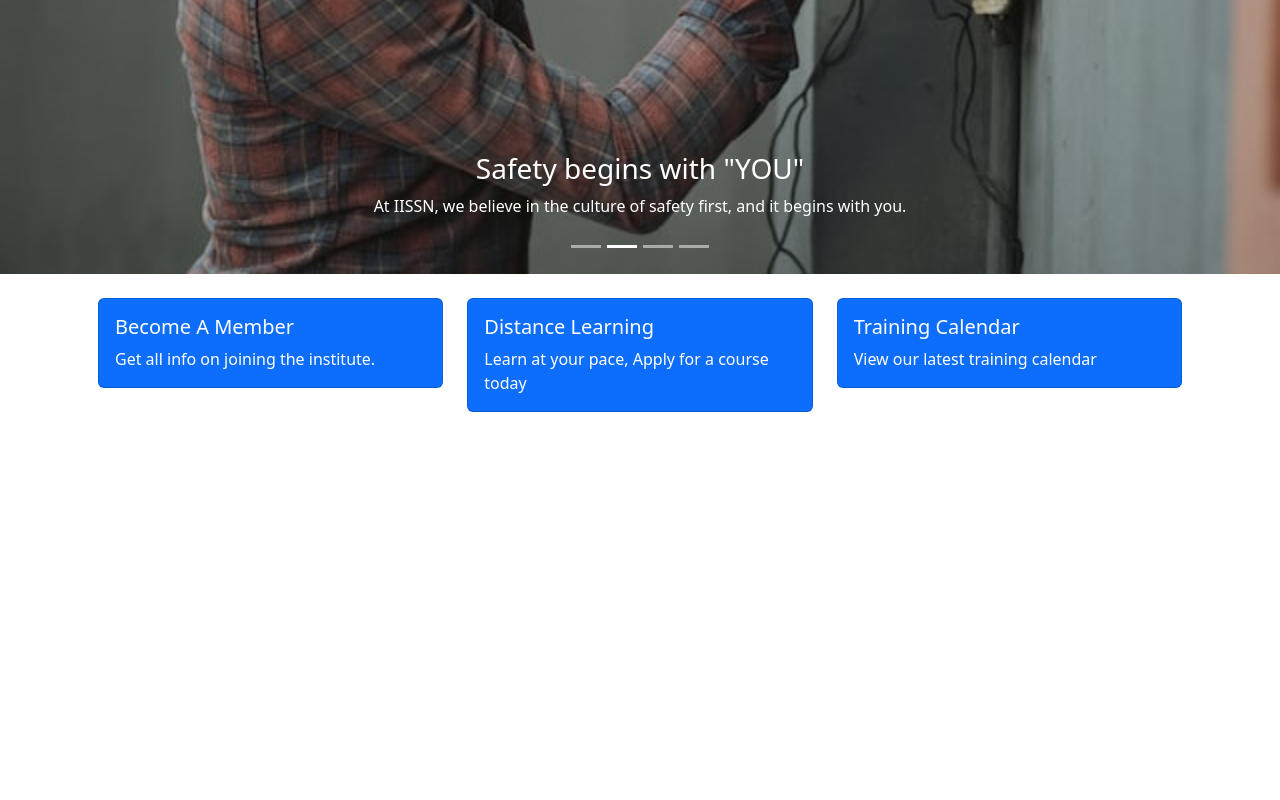
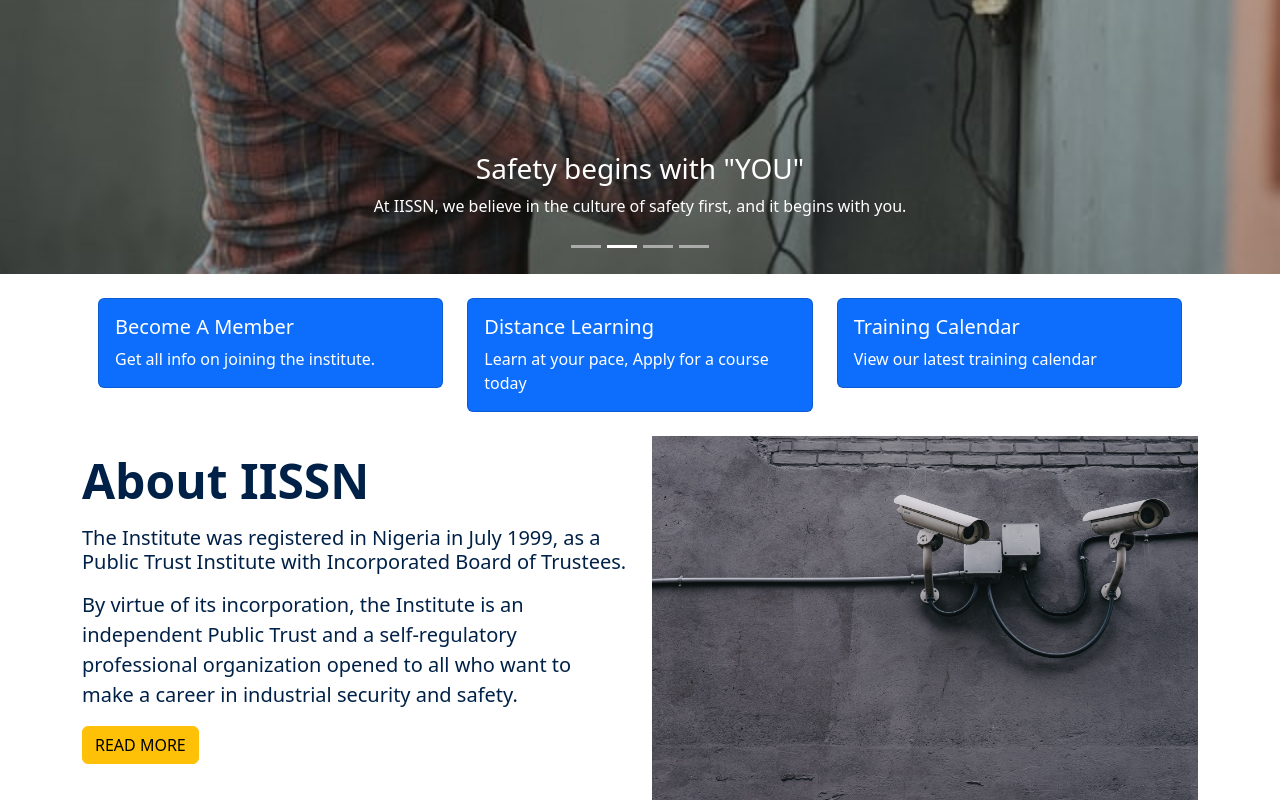
Before and after one commit to nsilva1/iissn, a React (Create React App) app: page / in a window 1280 px wide. Shown: the part 692-1492 px from the top of the page. Before the commit the page ends 1128 px from the top, so only its background shows below. Built offline with nearby package versions, Linux system fonts and the light colour scheme.

Commit message:
short about on home page completed

```diff
--- a/src/App.css
+++ b/src/App.css
@@ -22,4 +22,8 @@
   		margin-left: auto;
   		margin-right: auto;
 	}
+
+	.about-image {
+		display: none;
+	}
 }
--- a/src/components/pages/home/HomePage.js
+++ b/src/components/pages/home/HomePage.js
@@ -1,6 +1,7 @@
 import React from "react";
 import { Container } from "react-bootstrap";
 import Services from "./Services";
+import ShortAbout from "./ShortAbout";
 import TopCarousel from "./TopCarousel";
 
 const HomePage = () => {
@@ -14,6 +15,11 @@
           <Services />
         </Container>
       </div>
+      <div>
+        <Container>
+          <ShortAbout />
+        </Container>
+      </div>
     </>
   );
 };
--- /dev/null
+++ b/src/components/pages/home/ShortAbout.js
@@ -0,0 +1,38 @@
+import React from "react";
+import { Col, Row } from "react-bootstrap";
+import { Link } from "react-router-dom";
+import camera from "../../images/camera.jpg";
+
+const ShortAbout = () => {
+  return (
+    <>
+      <Row>
+        <Col xs={12} md={6}>
+          <div className="">
+            <h1 className="display-5 fw-bold mt-3" style={{ color: "#002147" }}>
+              About IISSN
+            </h1>
+            <h5 className="mt-3" style={{ color: "#002147" }}>
+              The Institute was registered in Nigeria in July 1999, as a Public
+              Trust Institute with Incorporated Board of Trustees.
+            </h5>
+            <p className="mt-3 lead" style={{ color: "#002147" }}>
+              By virtue of its incorporation, the Institute is an independent
+              Public Trust and a self-regulatory professional organization
+              opened to all who want to make a career in industrial security and
+              safety.
+            </p>
+            <Link to="/about" className="btn btn-warning">
+              READ MORE
+            </Link>
+          </div>
+        </Col>
+        <Col md={6} className="about-image">
+          <img src={camera} alt="Industrial Security" width="100%" />
+        </Col>
+      </Row>
+    </>
+  );
+};
+
+export default ShortAbout;
```
